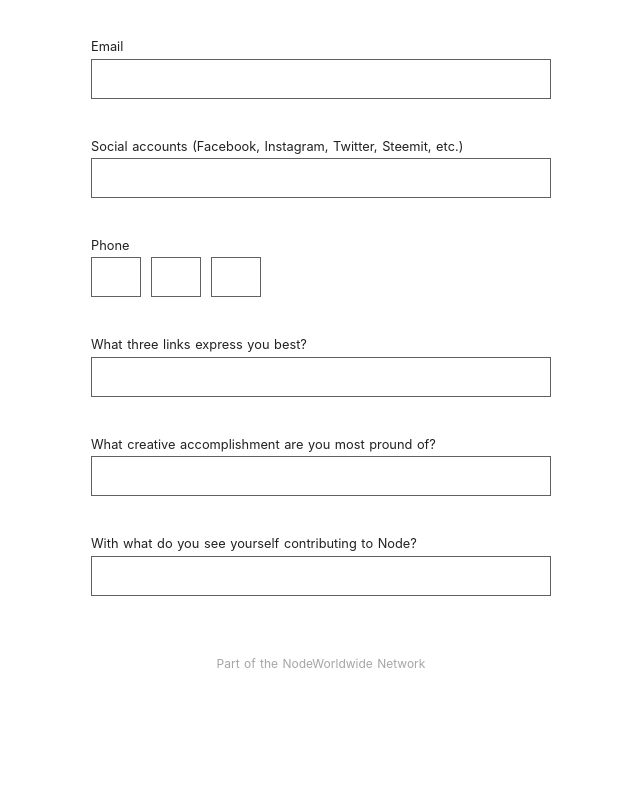
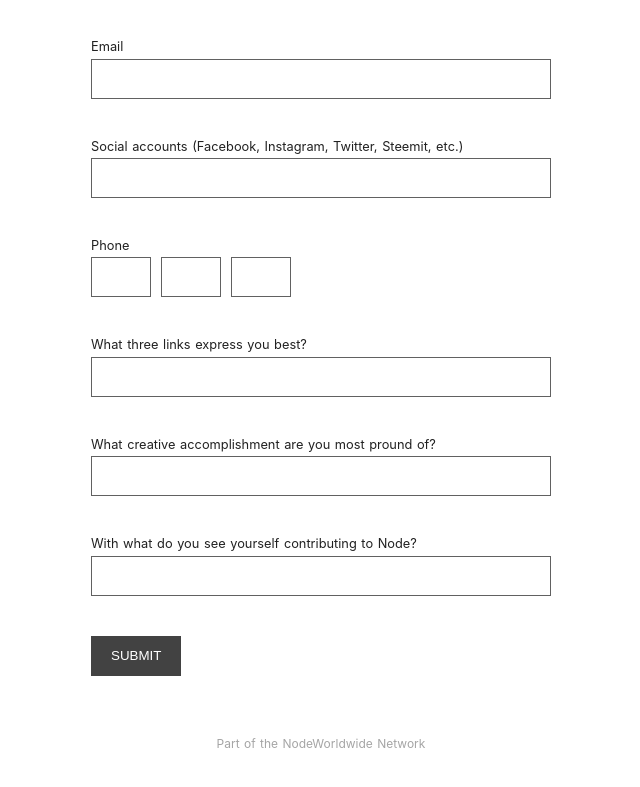
Before and after one commit to kende/playa-preview, a Nuxt app: page / in a window 1280 px wide. Shown: the part 1367-2154 px from the top of the page, without its empty margins (319-959 px from the left). Before the commit the page ends 2078 px from the top, so only its background shows below. Built offline with nearby package versions, Linux system fonts and the light colour scheme.

Commit message:
add a submit button

```diff
--- a/pages/index.vue
+++ b/pages/index.vue
@@ -29,6 +29,7 @@
     <div class="apply-form">
       <div class="title">APPLY TO NODE</div>
       <div class="subtitle">We are currenly accepting applications for the first members of Node NYC.</div>
+      <form>
         <div class="row">
           <div class="column first-name input-group" label="First name">
             <input class="input-box" type="text">
@@ -44,9 +45,9 @@
           <input class="input-box" type="text">
         </div>
         <div class="phone input-group" label="Phone">
-        <input class="input-box phone-box" type="text">
-        <input class="input-box phone-box" type="text">
-        <input class="input-box phone-box" type="text">
+          <input class="input-box phone-box" type="text" maxlength="3" @keyup="phoneValidator($event, 3, 0)">
+          <input class="input-box phone-box" type="text" maxlength="3" @keyup="phoneValidator($event, 3, 1)">
+          <input class="input-box phone-box" type="text" maxlength="4" @keyup="phoneValidator($event, 4, 2)">
         </div>
         <div class="express input-group" label="What three links express you best?">
           <input class="input-box" type="text">
@@ -57,6 +58,8 @@
         <div class="contribute input-group" label="With what do you see yourself contributing to Node?">
           <input class="input-box" type="text">
         </div>
+        <div><input type="submit" class="submit-btn" value="SUBMIT"></div>
+      </form>
     </div>
     <div class="footer">Part of the NodeWorldwide Network</div>
   </div>
@@ -66,8 +69,23 @@
 import AppLogo from '~/components/AppLogo.vue'
 
 export default {
-  components: {
-    AppLogo
+  methods: {
+    phoneValidator (e, maxLength, boxIndex) {
+      const el = e.target
+      const value = el.value
+      const lastChar = parseInt(value.slice(-1))
+      if (lastChar >= 0 && lastChar <= 9) {
+        switch (e.keyCode) {
+        case 8:
+          if (boxIndex !== 0 && value.length === 0) el.previousElementSibling.focus()
+          return
+        default:
+          if (value.length >= maxLength && boxIndex !== 2) el.nextElementSibling.focus()
+        }
+      } else {
+        el.value = value.substring(0, value.length - 2)
+      }
+    }
   }
 }
 </script>
@@ -172,7 +190,22 @@ export default {
 .phone-box {
   margin-top: 0;
   margin-right: 10px;
-  max-width: 50px;
+  max-width: 60px;
+}
+.submit-btn {
+  margin: 20px 10px;
+  padding: 0 20px;
+  height: 40px;
+  background: #424242;
+  border: none;
+  color: #fff;
+  outline: none;
+}
+.submit-btn:hover{
+  background: #212121;
+}
+.submit-btn:active {
+  background: #000;
 }
 
 .footer {
```
Lines whose indentation alone changed are shown as unchanged.
